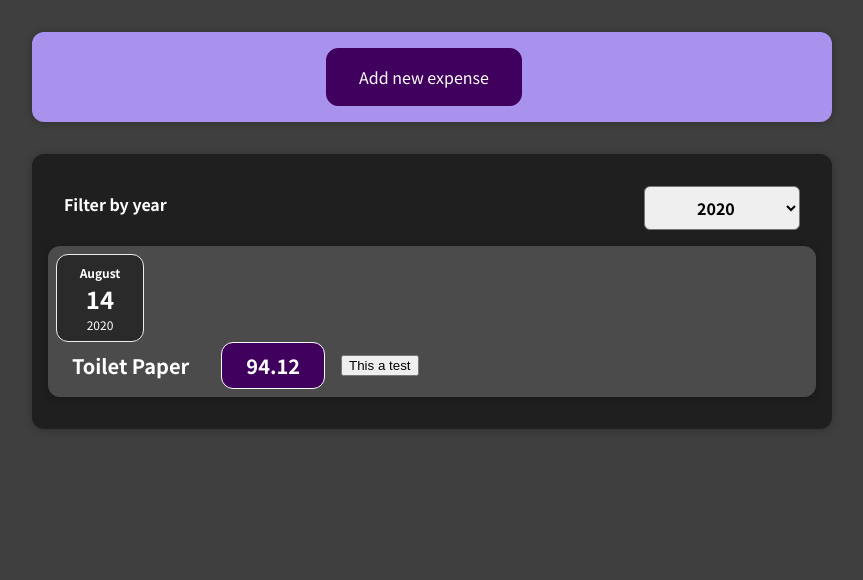
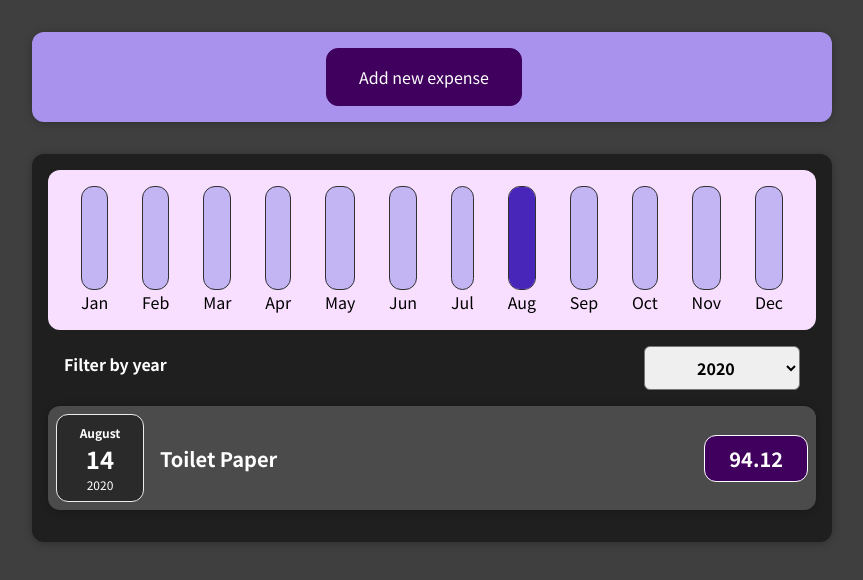
Before and after one commit to JPS09/React-basic-project, a React (Create React App) app: page / in a window 1280 px wide. Shown: the top 580 px of the page, without its empty margins (208-1071 px from the left). Built offline with nearby package versions, Linux system fonts and the light colour scheme.

Commit message:
Added data for chart, little bit of code cleaning and varied imports

```diff
--- a/src/components/Chart/CharBar.js
+++ b/src/components/Chart/CharBar.js
@@ -1,8 +1,10 @@
+import "./ChartBar.css";
+
 function ChartBar(props) {
   let barFillHeight = "0%";
 
-  if (props.max > 0) {
-    barFillHeight = `${Math.round((props.value / props.max) * 100)}%`;
+  if (props.maxValue > 0) {
+    barFillHeight = `${Math.round((props.value / props.maxValue) * 100)}%`;
   }
   return (
     <div className="chart-bar">
--- a/src/components/Chart/Chart.js
+++ b/src/components/Chart/Chart.js
@@ -2,13 +2,17 @@ import ChartBar from "./CharBar.js";
 import "./Chart.css";
 
 function Chart(props) {
+  const dataElementValues = props.dataElements.map(
+    (dataElement) => dataElement.value
+  );
+  const maxValue = Math.max(...dataElementValues);
   return (
     <div className="chart">
       {props.dataElements.map((dataElement) => (
         <ChartBar
           key={dataElement.label}
           value={dataElement.value}
-          maxValue={null}
+          maxValue={maxValue}
           label={dataElement.label}
         />
       ))}
--- a/src/components/Expenses/ExpenseItem.js
+++ b/src/components/Expenses/ExpenseItem.js
@@ -4,22 +4,15 @@ import ExpenseDate from "./ExpenseDate.js";
 import Card from "../Card.js";
 
 function ExpenseItem(props) {
-  const [title, setTitle] = useState(props.title);
+  const [title] = useState(props.title);
 
-  const clickHandler = () => {
-    setTitle("Fun!");
-    console.log("Much click");
-  };
   return (
     <Card className="expense-item">
-      <li>
-        <ExpenseDate date={props.date} />
-        <div className="expense-item__description">
-          <h2>{title}</h2>
-          <div className="expense-item__price">{props.amount}</div>
-          <button onClick={clickHandler}>This a test</button>
-        </div>
-      </li>
+      <ExpenseDate date={props.date} />
+      <div className="expense-item__description">
+        <h2>{title}</h2>
+        <div className="expense-item__price">{props.amount}</div>
+      </div>
     </Card>
   );
 }
--- a/src/components/Expenses/Expenses.js
+++ b/src/components/Expenses/Expenses.js
@@ -1,5 +1,6 @@
 import ExpenseList from "./ExpenseList.js";
 import ExpenseFilter from "./ExpenseFilter.js";
+import ExpensesChart from "./ExpensesChart.js";
 import Card from "../Card.js";
 import "./Expenses.css";
 import { useState } from "react";
@@ -15,6 +16,7 @@ function Expenses(props) {
 
   return (
     <Card className="expenses">
+      <ExpensesChart expenses={filteredExpenses}/>
       <ExpenseFilter
         onSelectedYear={selectedYearHandler}
         selected={filteredYear}
--- /dev/null
+++ b/src/components/Expenses/ExpensesChart.js
@@ -0,0 +1,25 @@
+import Chart from "../Chart/Chart";
+
+function ExpensesChart(props) {
+  const dataElements = [
+    { label: "Jan", value: 0 },
+    { label: "Feb", value: 0 },
+    { label: "Mar", value: 0 },
+    { label: "Apr", value: 0 },
+    { label: "May", value: 0 },
+    { label: "Jun", value: 0 },
+    { label: "Jul", value: 0 },
+    { label: "Aug", value: 0 },
+    { label: "Sep", value: 0 },
+    { label: "Oct", value: 0 },
+    { label: "Nov", value: 0 },
+    { label: "Dec", value: 0 },
+  ];
+
+  for (const expense of props.expenses) {
+    const expenseMonth = expense.date.getMonth();
+    dataElements[expenseMonth].value += expense.amount;
+  }
+  return <Chart dataElements={dataElements} />;
+}
+export default ExpensesChart;
```
